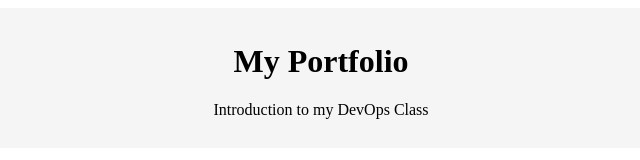
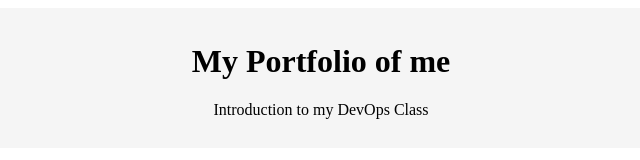
Before and after one commit to DHdynamite/profile, a plain HTML site: page index.html in a window 1280 px wide. Shown: the whole page, without its empty margins (319-959 px from the left). Drawn offline with Linux system fonts and the light colour scheme.

Commit message:
edited message

```diff
--- a/index.html
+++ b/index.html
@@ -9,7 +9,7 @@
 <body>
   <div class="home_page">
     <div class="intro">
-      <h1>My Portfolio </h1>
+      <h1>My Portfolio  of me</h1>
       <p> Introduction to my DevOps Class </p>
     </div>
   </div>
```
